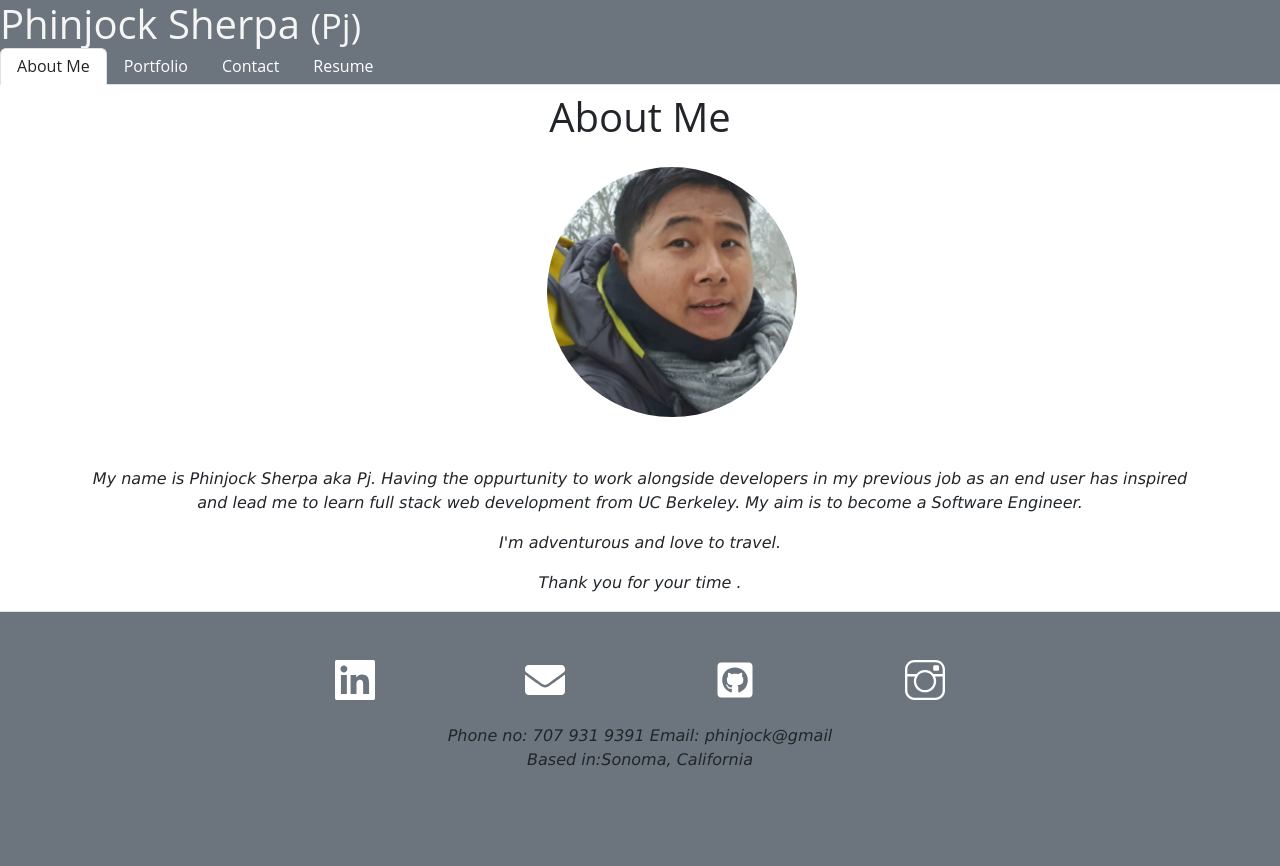
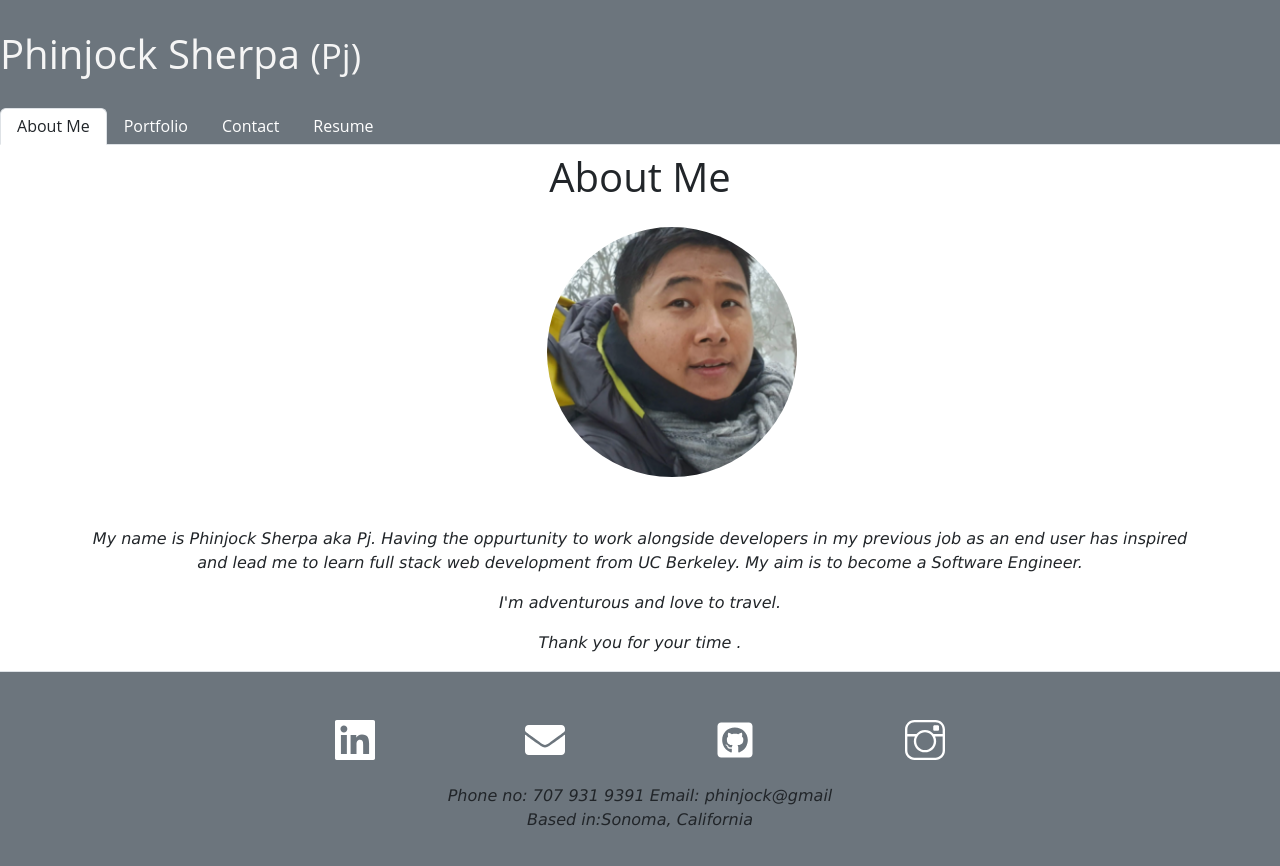
Before and after one commit to pjsherpa/Pj-Portfolio, a React (Create React App) app: page / in a window 1280 px wide. Shown: the top 866 px of the page. Before the commit the page ends 820 px from the top, so only its background shows below. Built offline with nearby package versions, Linux system fonts and the light colour scheme.

Commit message:
spacing on the header section

```diff
--- a/src/App.css
+++ b/src/App.css
@@ -48,5 +48,7 @@ Card.body {
 }
 
 .topend{
-  color:whitesmoke
+  color:whitesmoke;
+  margin-top: 30px;
+
 }
```
